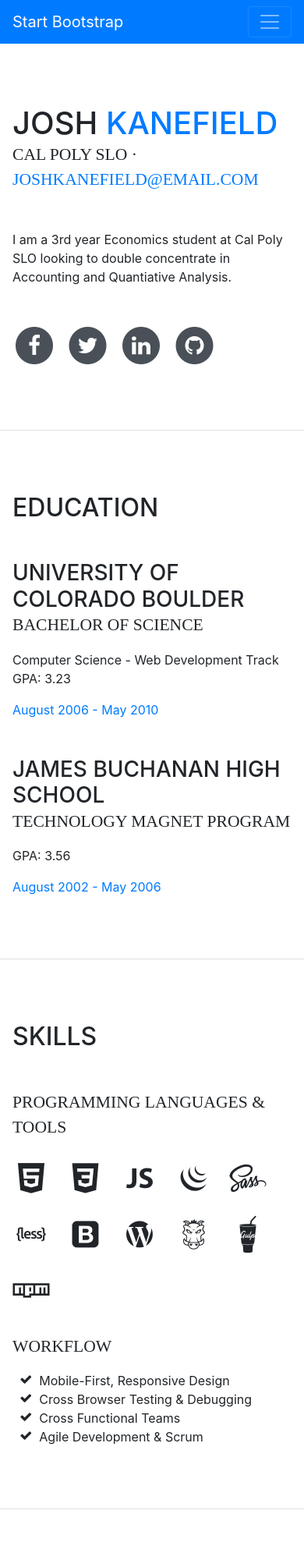
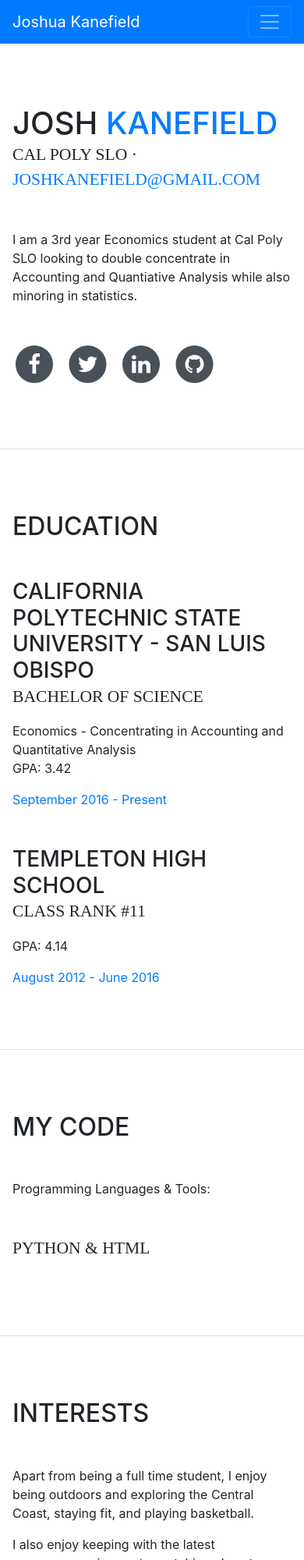
Before and after one commit to joshkanefield/joshkanefield.github.io, a website with bundled scripts: page index.html in a window 390 px wide. Shown: the top 2000 px of the page at 78% size. Built offline with nearby package versions, Linux system fonts and the light colour scheme; a web font is replaced by a local one.

Commit message:
'updated'

```diff
--- a/index.html
+++ b/index.html
@@ -8,7 +8,7 @@
     <meta name="description" content="">
     <meta name="author" content="">
 
-    <title>Resume - Josh Kanefield</title>
+    <title>Resume - Joshua Kanefield</title>
 
     <!-- Bootstrap core CSS -->
     <link href="vendor/bootstrap/css/bootstrap.min.css" rel="stylesheet">
@@ -29,9 +29,9 @@
 
     <nav class="navbar navbar-expand-lg navbar-dark bg-primary fixed-top" id="sideNav">
       <a class="navbar-brand js-scroll-trigger" href="#page-top">
-        <span class="d-block d-lg-none">Start Bootstrap</span>
+        <span class="d-block d-lg-none">Joshua Kanefield</span>
         <span class="d-none d-lg-block">
-          <img class="img-fluid img-profile rounded-circle mx-auto mb-2" src="img/profile.jpg" alt="">
+          <img class="img-fluid img-profile rounded-circle mx-auto mb-2" src="IMG_2523.jpg" alt="">
         </span>
       </a>
       <button class="navbar-toggler" type="button" data-toggle="collapse" data-target="#navbarSupportedContent" aria-controls="navbarSupportedContent" aria-expanded="false" aria-label="Toggle navigation">
@@ -42,14 +42,13 @@
           <li class="nav-item">
             <a class="nav-link js-scroll-trigger" href="#about">About</a>
           </li>
-          <li class="nav-item">
-            <a class="nav-link js-scroll-trigger" href="#experience">Experience</a>
+
           </li>
           <li class="nav-item">
             <a class="nav-link js-scroll-trigger" href="#education">Education</a>
           </li>
           <li class="nav-item">
-            <a class="nav-link js-scroll-trigger" href="#skills">Skills</a>
+            <a class="nav-link js-scroll-trigger" href="#skills">My Code</a>
           </li>
           <li class="nav-item">
             <a class="nav-link js-scroll-trigger" href="#interests">Interests</a>
@@ -69,9 +68,9 @@
             <span class="text-primary">Kanefield</span>
           </h1>
           <div class="subheading mb-5">Cal Poly SLO ·
-            <a href="mailto:name@email.com">joshkanefield@email.com</a>
+            <a href="mailto:name@email.com">joshkanefield@gmail.com</a>
           </div>
-          <p class="mb-5">I am a 3rd year Economics student at Cal Poly SLO looking to double concentrate in Accounting and Quantiative Analysis.</p>
+          <p class="mb-5">I am a 3rd year Economics student at Cal Poly SLO looking to double concentrate in Accounting and Quantiative Analysis while also minoring in statistics.</p>
           <ul class="list-inline list-social-icons mb-0">
             <li class="list-inline-item">
               <a href="#">
@@ -117,24 +116,24 @@
 
           <div class="resume-item d-flex flex-column flex-md-row mb-5">
             <div class="resume-content mr-auto">
-              <h3 class="mb-0">University of Colorado Boulder</h3>
+              <h3 class="mb-0">California Polytechnic State University - San Luis Obispo</h3>
               <div class="subheading mb-3">Bachelor of Science</div>
-              <div>Computer Science - Web Development Track</div>
-              <p>GPA: 3.23</p>
+              <div>Economics - Concentrating in Accounting and Quantitative Analysis</div>
+              <p>GPA: 3.42</p>
             </div>
             <div class="resume-date text-md-right">
-              <span class="text-primary">August 2006 - May 2010</span>
+              <span class="text-primary">September 2016 - Present</span>
             </div>
           </div>
 
           <div class="resume-item d-flex flex-column flex-md-row">
             <div class="resume-content mr-auto">
-              <h3 class="mb-0">James Buchanan High School</h3>
-              <div class="subheading mb-3">Technology Magnet Program</div>
-              <p>GPA: 3.56</p>
+              <h3 class="mb-0">Templeton High School</h3>
+              <div class="subheading mb-3">Class rank #11</div>
+              <p>GPA: 4.14</p>
             </div>
             <div class="resume-date text-md-right">
-              <span class="text-primary">August 2002 - May 2006</span>
+              <span class="text-primary">August 2012 - June 2016</span>
             </div>
           </div>
 
@@ -143,59 +142,15 @@
 
       <section class="resume-section p-3 p-lg-5 d-flex flex-column" id="skills">
         <div class="my-auto">
-          <h2 class="mb-5">Skills</h2>
+          <h2 class="mb-5">My Code</h2>
 
-          <div class="subheading mb-3">Programming Languages &amp; Tools</div>
+          <div class="mb-5">Programming Languages & Tools:</div>
           <ul class="list-inline list-icons">
-            <li class="list-inline-item">
-              <i class="devicons devicons-html5"></i>
-            </li>
-            <li class="list-inline-item">
-              <i class="devicons devicons-css3"></i>
-            </li>
-            <li class="list-inline-item">
-              <i class="devicons devicons-javascript"></i>
-            </li>
-            <li class="list-inline-item">
-              <i class="devicons devicons-jquery"></i>
-            </li>
-            <li class="list-inline-item">
-              <i class="devicons devicons-sass"></i>
-            </li>
-            <li class="list-inline-item">
-              <i class="devicons devicons-less"></i>
-            </li>
-            <li class="list-inline-item">
-              <i class="devicons devicons-bootstrap"></i>
-            </li>
-            <li class="list-inline-item">
-              <i class="devicons devicons-wordpress"></i>
-            </li>
-            <li class="list-inline-item">
-              <i class="devicons devicons-grunt"></i>
-            </li>
-            <li class="list-inline-item">
-              <i class="devicons devicons-gulp"></i>
-            </li>
-            <li class="list-inline-item">
-              <i class="devicons devicons-npm"></i>
-            </li>
+            <div class="subheading mb-3">Python & HTML
+
           </ul>
 
-          <div class="subheading mb-3">Workflow</div>
-          <ul class="fa-ul mb-0">
-            <li>
-              <i class="fa-li fa fa-check"></i>
-              Mobile-First, Responsive Design</li>
-            <li>
-              <i class="fa-li fa fa-check"></i>
-              Cross Browser Testing &amp; Debugging</li>
-            <li>
-              <i class="fa-li fa fa-check"></i>
-              Cross Functional Teams</li>
-            <li>
-              <i class="fa-li fa fa-check"></i>
-              Agile Development &amp; Scrum</li>
+
           </ul>
         </div>
       </section>
@@ -203,8 +158,8 @@
       <section class="resume-section p-3 p-lg-5 d-flex flex-column" id="interests">
         <div class="my-auto">
           <h2 class="mb-5">Interests</h2>
-          <p>Apart from being a web developer, I enjoy most of my time being outdoors. In the winter, I am an avid skiier and novice ice climber. During the warmer months here in Colorado, I enjoy mountain biking, free climbing, and kayaking.</p>
-          <p class="mb-0">When forced indoors, I follow a number of sci-fi and fantasy genre movies and television shows, I am an aspiring chef, and I spend a large amount of my free time exploring the latest technolgy advancements in the front-end web development world.</p>
+          <p>Apart from being a full time student, I enjoy being outdoors and exploring the Central Coast, staying fit, and playing basketball.</p>
+          <p class="mb-0">I also enjoy keeping with the latest macroeconomic events, watching almost any sporting event, and cooking.</p>
         </div>
       </section>
 
@@ -214,31 +169,8 @@
           <ul class="fa-ul mb-0">
             <li>
               <i class="fa-li fa fa-trophy text-warning"></i>
-              Google Analytics Certified Developer</li>
+              Atascadero Greyhound Foundation Community Service Scholarship - 2016</li>
             <li>
-              <i class="fa-li fa fa-trophy text-warning"></i>
-              Mobile Web Specialist - Google Certification</li>
-            <li>
-              <i class="fa-li fa fa-trophy text-warning"></i>
-              1<sup>st</sup>
-              Place - University of Colorado Boulder - Emerging Tech Competition 2009</li>
-            <li>
-              <i class="fa-li fa fa-trophy text-warning"></i>
-              1<sup>st</sup>
-              Place - University of Colorado Boulder - Adobe Creative Jam 2008 (UI Design Category)</li>
-            <li>
-              <i class="fa-li fa fa-trophy text-warning"></i>
-              2<sup>nd</sup>
-              Place - University of Colorado Boulder - Emerging Tech Competition 2008</li>
-            <li>
-            <li>
-              <i class="fa-li fa fa-trophy text-warning"></i>
-              1<sup>st</sup>
-              Place - James Buchanan High School - Hackathon 2006</li>
-            <li>
-              <i class="fa-li fa fa-trophy text-warning"></i>
-              3<sup>rd</sup>
-              Place - James Buchanan High School - Hackathon 2005</li>
           </ul>
         </div>
       </section>
```
Also changed, not shown: IMG_2523.jpg (added).
